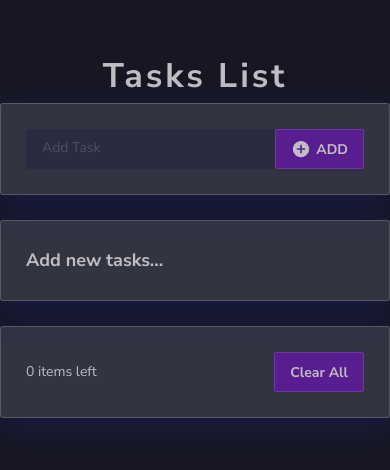
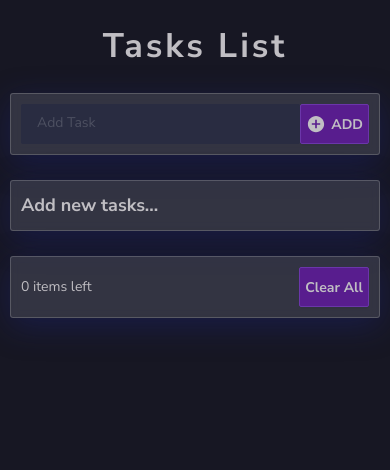
Before and after one commit to serhatbek/saga-todo-app, a React (Vite) app: page / in a window 390 px wide. Shown: the top 470 px of the page. Built offline with nearby package versions, Linux system fonts and the light colour scheme.

Commit message:
responsive styling

```diff
--- a/src/assets/css/settings/_helpers.scss
+++ b/src/assets/css/settings/_helpers.scss
@@ -30,4 +30,8 @@
   border-radius: 3px;
   padding: 25px;
   border: 1px solid rgba(255, 255, 255, 0.18);
+
+  @media screen and (max-width: 460px) {
+    padding: 10px;
+  }
 }
--- a/src/components/AddTodoItem/AddTodoItem.jsx
+++ b/src/components/AddTodoItem/AddTodoItem.jsx
@@ -34,7 +34,7 @@ const AddTodoItem = () => {
   };
 
   return (
-    <div className='add-todo'>
+    <div className='add-todo background'>
       <Input
         value={inputValue}
         onChange={handleInputChange}
--- a/src/components/AddTodoItem/AddTodoItem.scss
+++ b/src/components/AddTodoItem/AddTodoItem.scss
@@ -2,13 +2,4 @@
 
 .add-todo {
   display: flex;
-  max-width: 700px;
-  width: 100%;
-  background: rgba(135, 138, 161, 0.25);
-  box-shadow: 0 8px 32px 0 rgba(31, 38, 135, 0.37);
-  backdrop-filter: blur(4px);
-  -webkit-backdrop-filter: blur(4px);
-  border-radius: 3px;
-  padding: 25px;
-  border: 1px solid rgba(255, 255, 255, 0.18);
 }
--- a/src/components/Button/Button.scss
+++ b/src/components/Button/Button.scss
@@ -9,6 +9,10 @@
   background-color: $purple;
   color: $text;
   border: 1px solid $purple-light;
+
+  @media screen and (max-width: 460px) {
+    padding: 5px;
+  }
 
   &:hover,
   &:active,
--- a/src/components/TodoContainer/TodoContainer.scss
+++ b/src/components/TodoContainer/TodoContainer.scss
@@ -1,11 +1,17 @@
 @import '../../assets/css/settings/colors';
 
 .todo-container {
+  padding: 0 10px;
   h2 {
     color: $text;
     font-size: 34px;
     font-weight: 700;
     letter-spacing: 3px;
+    margin: 40px 0 20px 0;
+
+    @media screen and (max-width: 460px) {
+      margin: 20px 0;
+    }
   }
 
   .box {
```
